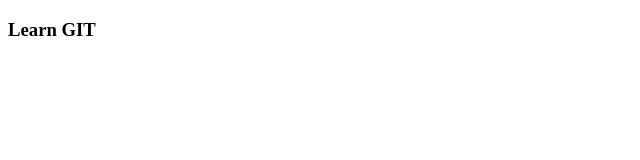
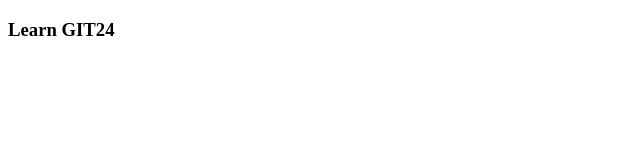
Before and after one commit to hwisnu222/learn-git, a plain HTML site: page index.html in a window 1280 px wide. Shown: the full height of the page, 0-640 px from the left. Drawn offline with Linux system fonts and the light colour scheme.

Commit message:
add line

```diff
--- a/index.html
+++ b/index.html
@@ -7,6 +7,6 @@
     <title>Document</title>
   </head>
   <body>
-    <h3>Learn GIT</h3>
+    <h3>Learn GIT24</h3>
   </body>
 </html>
```
